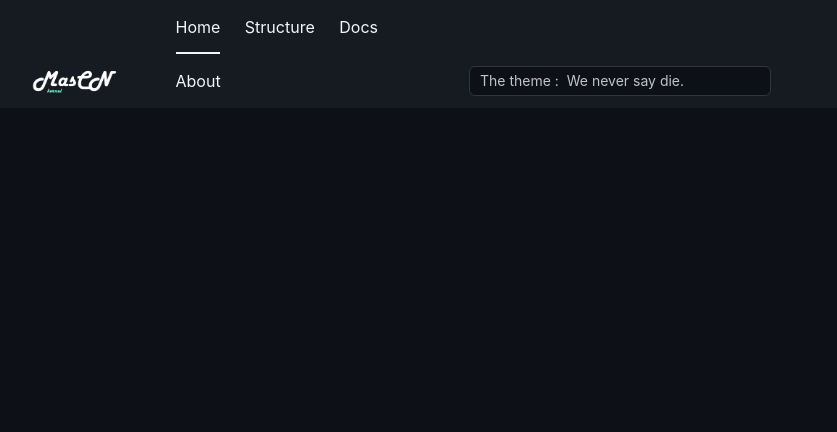
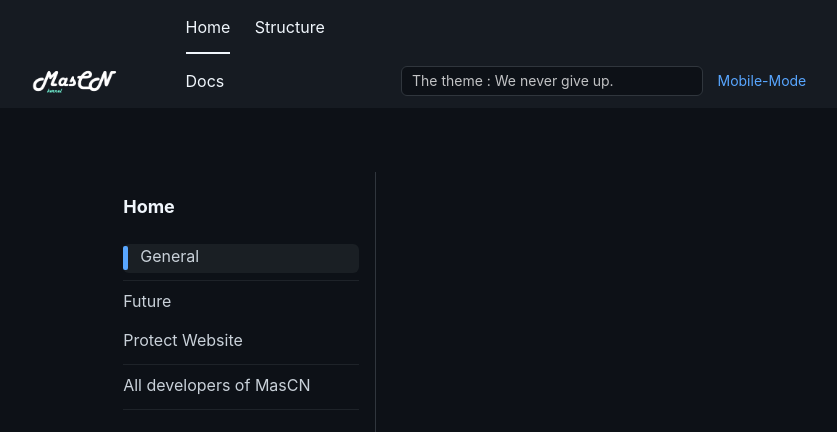
Before and after one commit to Oringes9235/Oringes9235.github.io, a plain HTML site: page MasCN/index.html in a window 1280 px wide. Shown: the top 432 px of the page, without its empty margins (8-845 px from the left). Drawn offline with Linux system fonts and the light colour scheme.

Commit message:
[update]: renewable MasCN codes

```diff
--- a/MasCN/index.html
+++ b/MasCN/index.html
@@ -14,14 +14,24 @@
                 <a href="" class="toolbar-nav-text-active">Home</a>
                 <a href="" class="toolbar-nav-text">Structure</a>
                 <a href="" class="toolbar-nav-text">Docs</a>
-                <a href="" class="toolbar-nav-text">About</a>
             </div>
             <div class="poem-box">
                 <div class="poems">
-                    <span>The theme :</span>
-                    <p>&nbsp;We never say die.</p>
+                    <span>The theme :</span><p>&nbsp;We never give up.</p>
                 </div>
             </div>
+            <div class="mobile-bottom">
+                <a href="" class="mobile-bottom-text">Mobile-Mode</a>
+            </div>
         </nav>
+        <div class="left-nav">
+            <div class="left-nav-title"><h3>Home</h3></div>
+            <div class="infomation-box">
+                <div class="box-line"><a href="" class="box-line-text box-line-text-active"><span class="box-line-text-left-block"></span>General</a></div>
+                <div class="box-unline"><a href="" class="box-line-text">Future</a></div>
+                <div class="box-line"><a href="" class="box-line-text">Protect Website</a></div>
+                <div class="box-line"><a href="" class="box-line-text">All developers of MasCN</a></div>
+            </div>
+        </div>
     </body>
 </html>
--- a/MasCN/style.css
+++ b/MasCN/style.css
@@ -3,7 +3,7 @@
     padding: 0;
     margin: 0;
     font-size: 16px;
-    text-align: center;
+    text-align: left;
     vertical-align: middle;
     line-height: 16px;
     font-family: -apple-system,BlinkMacSystemFont,"Segoe UI",Helvetica,Arial,sans-serif,"Apple Color Emoji","Segoe UI Emoji";
@@ -29,12 +29,12 @@
 }
 .toolbar-text-box {
     display: inline-block;
-    width: 279px;
+    width: 211px;
     height: 54px;
 }
 .toolbar-nav-text {
     font-size: 16px;
-    margin: 0 20px 0 0;
+    margin: 0 10px 0 10px;
     padding: 0;
     height: 54px;
     width: auto;
@@ -45,7 +45,7 @@
 }
 .toolbar-nav-text-active {
     font-size: 16px;
-    margin: 0 20px 0 0;
+    margin: 0 10px 0 10px;
     padding: 0;
     height: 52px;
     width: auto;
@@ -99,3 +99,108 @@
     margin: 0;
     padding: 0;
 }
+.mobile-bottom {
+    display: inline-block;
+    width: auto;
+    height: 54px;
+    margin: 0 10px;
+    padding: 0;
+    vertical-align: middle;
+}
+.mobile-bottom a {
+    display: inline-block;
+    color: #58A6FF;
+    width: auto;
+    font-size: 14px;
+    line-height: 14px;
+    margin: 20px 0;
+    padding: 0;
+}
+.left-nav {
+    display: inline-block;
+    background-color: #0d1117;
+    width: 236px;
+    margin: 5% 0 0 9%;
+    padding: 16px;
+    position: sticky;
+    height: calc(100vh - 172px);
+    text-align: left;
+    border-right: #30363d solid 1px;
+}
+.left-nav-title {
+    color: #f0f6fc;
+    margin-top: 10px;
+    margin-bottom: 10px;
+    padding: 0;
+    width: 100%;
+    height: 20px;
+    vertical-align: middle;
+}
+.left-nav-title h3 {
+    margin: auto 0;
+    padding: 0;
+    line-height: 18px;
+    font-size: 18px;
+}
+.infomation-box {
+    display: inline-block;
+    vertical-align: middle;
+    text-align: left;
+    height: 36px;
+    width: 100%;
+    margin: 0;
+    padding: 8px 0;
+}
+.box-line{
+    display: inline-block;
+    vertical-align: middle;
+    width: 100%;
+    height: 100%;
+    vertical-align: middle;
+    margin: 8px 0 0 0 ;
+    padding: 0;
+    border-bottom: #1e2329 solid 1px;
+}
+.box-unline{
+    display: inline-block;
+    vertical-align: middle;
+    width: 100%;
+    height: 100%;
+    vertical-align: middle;
+    margin: 8px 0 -5px 0;
+    padding: 0;
+}
+.leav-text-and-block {
+    display: inline-block;
+    height: 36px;
+    width: 100%;
+    margin: 0 0 0 10px;
+}
+.box-line-text {
+    font-size: 16px;
+    line-height: 24px;
+    height: 29px;
+    color: #c9d1d9;
+    text-decoration: none;
+    position: relative;
+    display: inline-block;
+    vertical-align: middle;
+    width: 100%;
+    margin: auto 0;
+    padding: 0;
+    border: 0;
+}
+.box-line-text-active {
+    background-color: #1a1f24;
+    border-radius: 6px;
+}
+.box-line-text-left-block {
+    display: inline-block;
+    background-color: #58A6FF;
+    width: 5px;
+    height: 24px;
+    margin: 0 12px 0 0;
+    padding: 0;
+    border-radius: 2px;
+    vertical-align: middle;
+}
```
